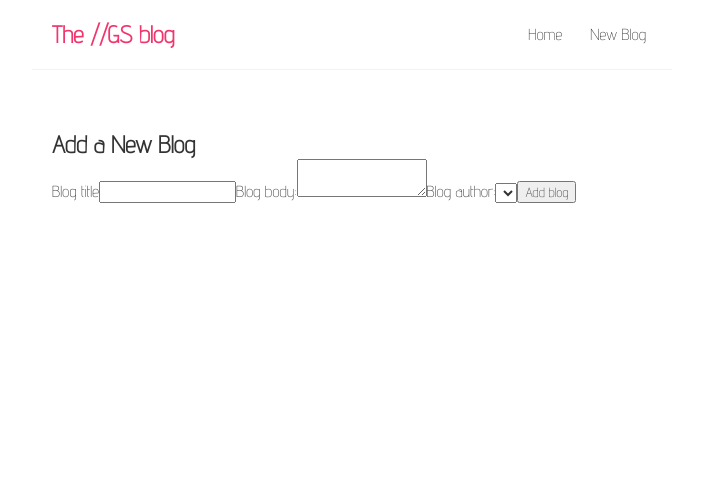
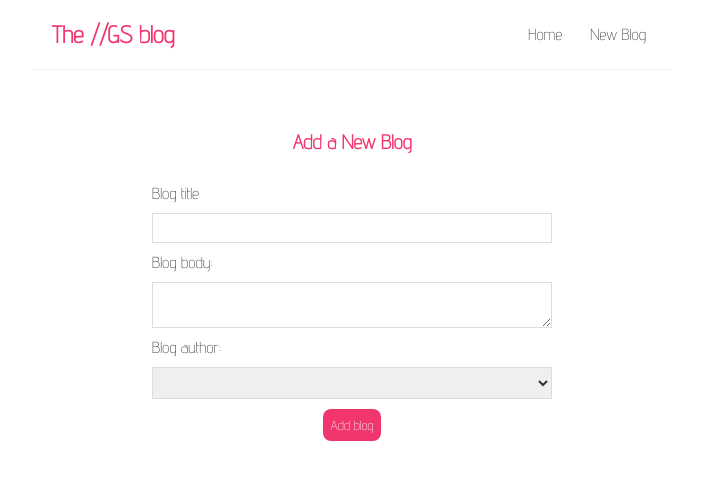
Before and after one commit to szopian/blog, a React (Create React App) app: page /create in a window 1280 px wide. Shown: the top 480 px of the page, without its empty margins (288-991 px from the left). Built offline with nearby package versions, Linux system fonts and the light colour scheme.

Commit message:
add styles to create blog page

```diff
--- a/src/index.css
+++ b/src/index.css
@@ -32,3 +32,66 @@
   margin: 40px auto;
   padding: 20px;
 }
+
+/* blog */
+.blog-preview {
+  padding: 10px 16px;
+  margin: 20px 0;
+  border-bottom: 1px solid #fafafa;
+}
+.blog-preview:hover {
+  box-shadow: 1px 3px 5px rgba(0, 0, 0, 0.1);
+}
+.blog-preview h2 {
+  font-size: 20px;
+  color: #f1356d;
+  margin-bottom: 8px;
+}
+
+.blog-preview a {
+  text-decoration: none;
+}
+
+/* blog details page */
+.blog-details h2 {
+  font-size: 20px;
+  color: #f1356d;
+  margin-bottom: 10px;
+}
+.blog-details div {
+  margin: 20px 0;
+}
+
+/* create new blog form */
+.create {
+  max-width: 400px;
+  margin: 0 auto;
+  text-align: center;
+}
+.create label {
+  text-align: left;
+  display: block;
+}
+.create h2 {
+  font-size: 20px;
+  color: #f1356d;
+  margin-bottom: 30px;
+}
+.create input,
+.create textarea,
+.create select {
+  width: 100%;
+  padding: 6px 10px;
+  margin: 10px 0;
+  border: 1px solid #ddd;
+  box-sizing: border-box;
+  display: block;
+}
+.create button {
+  background: #f1356d;
+  color: #fff;
+  border: 0;
+  padding: 8px;
+  border-radius: 8px;
+  cursor: pointer;
+}
```
